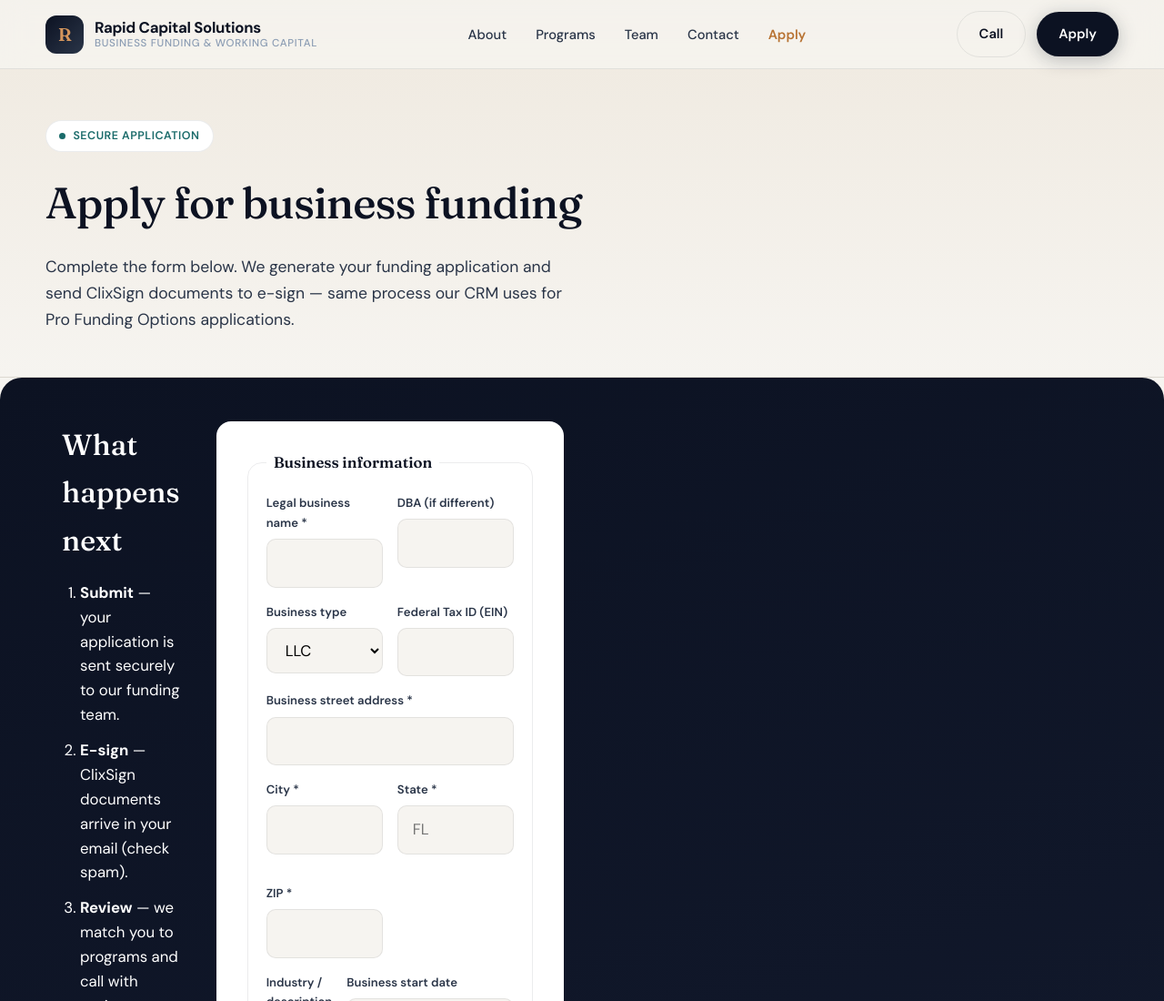
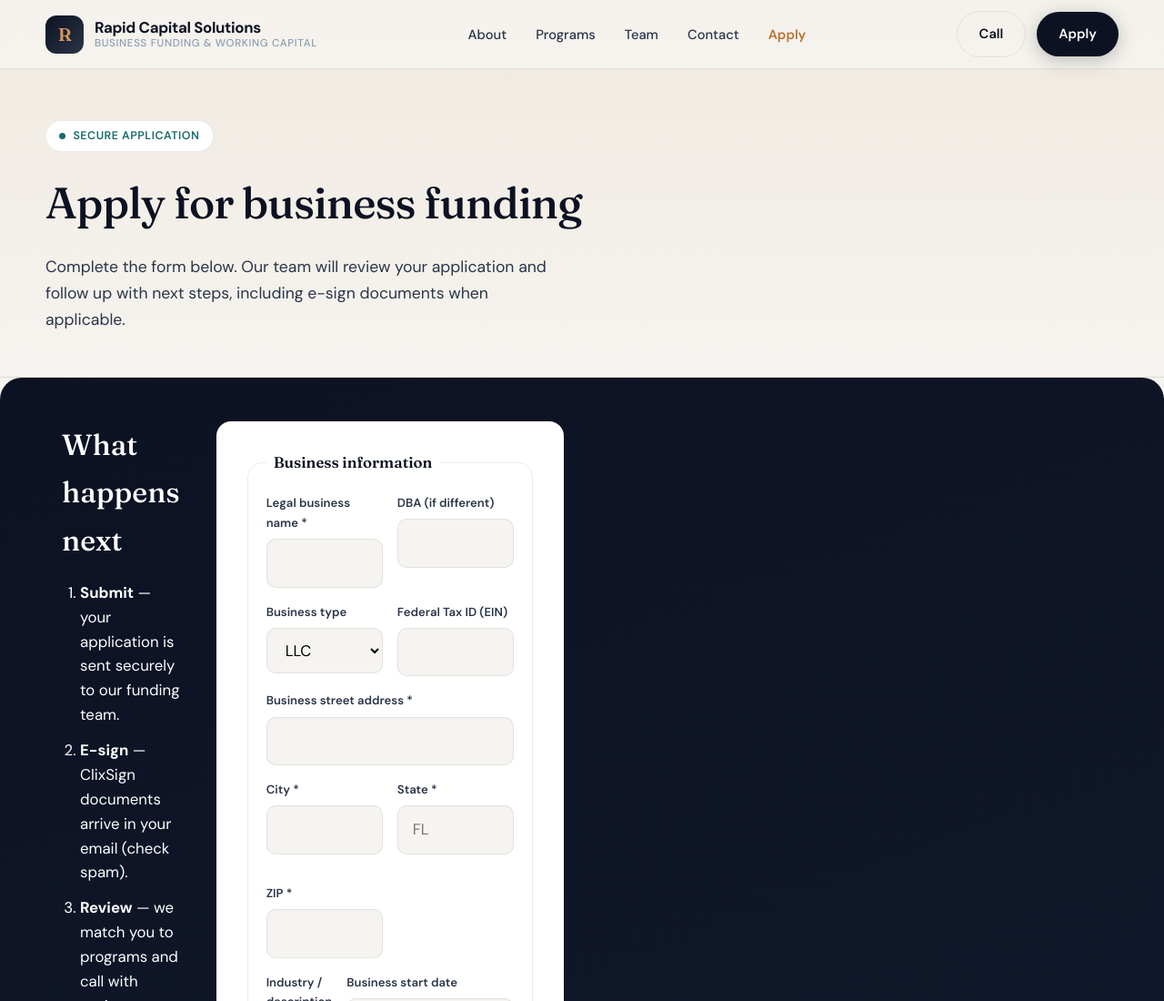
Before and after one commit to rapidcapitalsolutions/rapid-capital-solutions-website, a plain HTML site: page apply.html in a window 1280 px wide. Shown: the top 1100 px of the page at 91% size. Drawn offline with Linux system fonts and the light colour scheme.

Commit message:
Remove CRM API reference; apply form uses email only

```diff
--- a/apply.html
+++ b/apply.html
@@ -53,7 +53,7 @@
       <div class="container">
         <div class="eyebrow">Secure Application</div>
         <h1>Apply for business funding</h1>
-        <p class="page-lead">Complete the form below. We generate your funding application and send ClixSign documents to e-sign — same process our CRM uses for Pro Funding Options applications.</p>
+        <p class="page-lead">Complete the form below. Our team will review your application and follow up with next steps, including e-sign documents when applicable.</p>
       </div>
     </section>
 
--- a/js/site-config.js
+++ b/js/site-config.js
@@ -1,6 +1,5 @@
-/** Site-wide config — update applyApiUrl after CRM deploy. */
+/** Site-wide config */
 window.RCS_CONFIG = {
   siteUrl: 'https://rapidcapitalsolutions.com',
-  applyApiUrl: 'https://crm.stipstacksoftware.com/api/v1/rcs/apply',
   submissionsEmail: 'submissions@rapidcapitalsolutions.com',
 };
```
